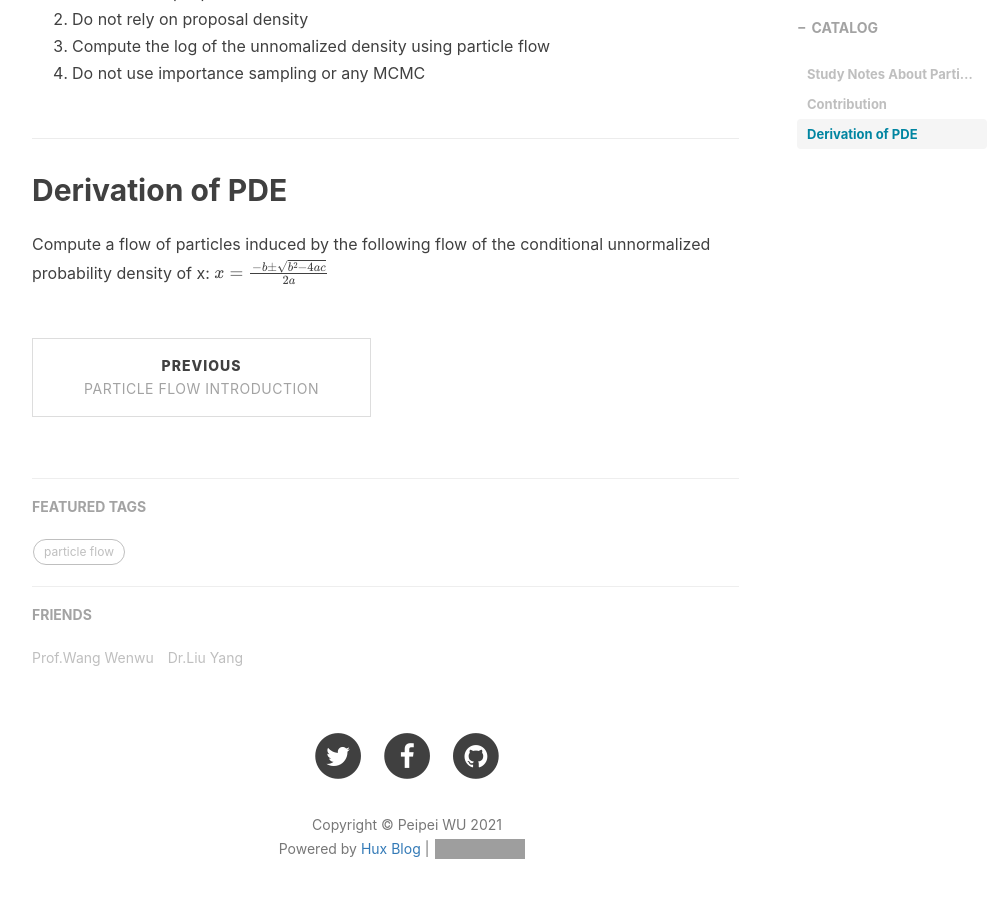
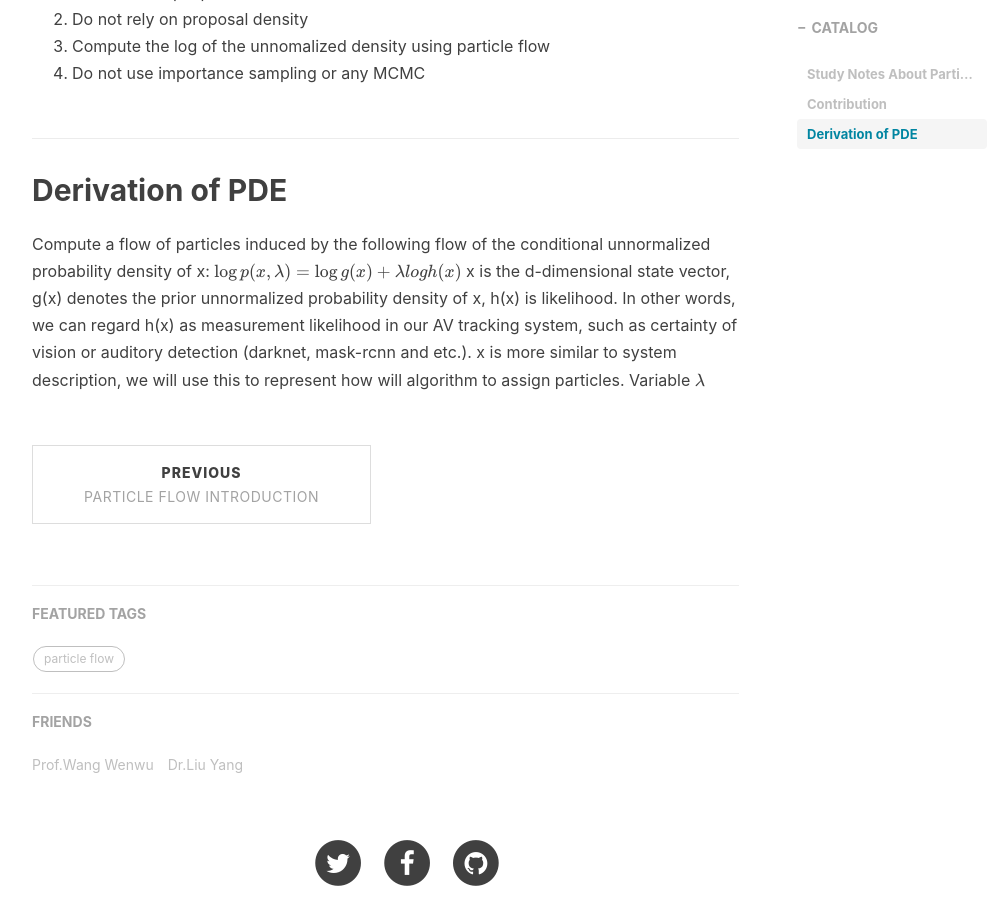
Before and after one commit to PaulWU1996/PaulWU1996.github.io, a Jekyll site: the page built from _posts/2021-01-21-particle-flow-summary---1.md, in a window 1280 px wide and 900 px high, scrolled down 749 px. Shown: the whole window, without its empty margins (233-1236 px from the left). Built offline with Jekyll 4.4.1, drawn with Linux system fonts in a browser that asks for light colours; nearby versions of some CDN libraries; formulas are drawn with MathJax 3; comment, search, counter and statistics services are not loaded; grey boxes are pictures that could not be loaded.

Commit message:
Update 2021-01-21-particle-flow-summary---1.md

```diff
--- a/_posts/2021-01-21-particle-flow-summary---1.md
+++ b/_posts/2021-01-21-particle-flow-summary---1.md
@@ -23,4 +23,7 @@ Hello there! Today I'm going to discuss and present Duam's excellent work about
 
 ## Derivation of PDE
 Compute a flow of particles induced by the following flow of the conditional unnormalized probability density of x:
-$$x=\frac{-b\pm\sqrt{b^2-4ac}}{2a}$$
+$$
+\log p(x,\lambda)=\log g(x)+\lambda logh(x)
+$$
+x is the d-dimensional state vector, g(x) denotes the prior unnormalized probability density of x, h(x) is likelihood. In other words, we can regard h(x) as measurement likelihood in our AV tracking system, such as certainty of vision or auditory detection (darknet, mask-rcnn and etc.). x is more similar to system  description, we will use this to represent how will algorithm to assign particles. Variable $\lambda$
```
